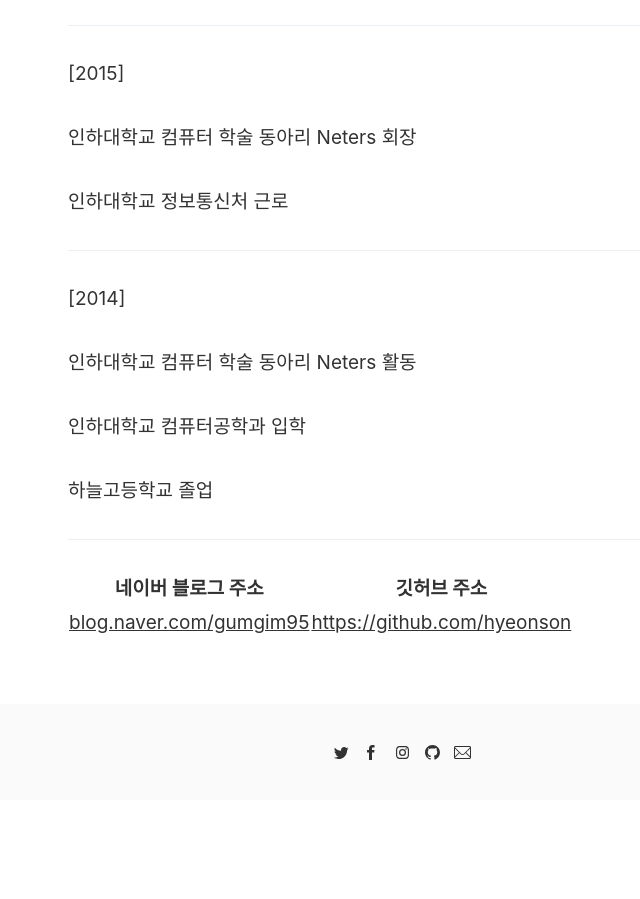
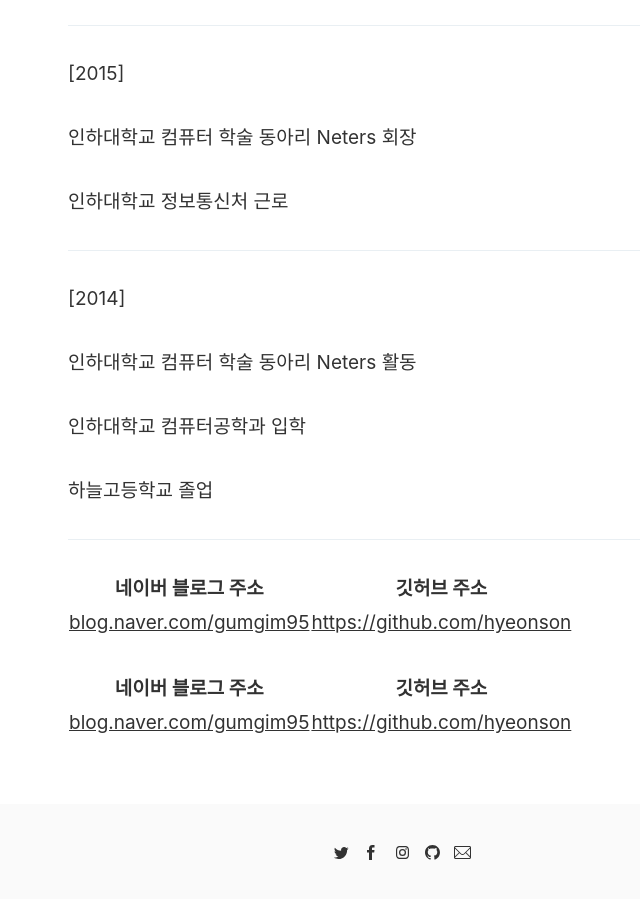
Before and after one commit to hyeonson/hyeonson.git.io, a Jekyll site: the page built from _pages/about.md, in a window 1280 px wide and 900 px high, scrolled down 1511 px. Shown: the whole window, without its empty margins (238-878 px from the left). Built offline with Jekyll 4.4.1, drawn with Linux system fonts in a browser that asks for light colours; before the commit the page ends 2311 px from its top, so only the background shows below that.

Commit message:
로고 추가, about 표 수정

```diff
--- a/_config.yml
+++ b/_config.yml
@@ -8,7 +8,7 @@
 # Site settings
 title:       현슨의 개인블로그
 email:       'gumgim95@naver.com'
-description: '일기장'
+description: '현슨 일기장'
 baseurl:     '' # The subpath of your site, e.g. /blog
 url:         'https://hyeonson.github.io' # The base hostname & protocol for your site
 twitter:     ''
--- a/_includes/head.html
+++ b/_includes/head.html
@@ -7,6 +7,9 @@
   <meta name='description' content="{% if page.excerpt %}{{ page.excerpt | strip_html | strip_newlines | truncate: 160 }}{% else %}{{ site.description }}{% endif %}">
   <link rel='canonical' href="{{ page.url | replace:'index.html','' | prepend: site.baseurl | prepend: site.url }}">
   <link rel='alternate' type='application/rss+xml' title='{{ site.title }}' href="{{ '/feed.xml' | prepend: site.baseurl | prepend: site.url }}">
+  <link rel='shortcut icon' type='image/x-icon' href='http://admin.ssgsag.kr/images/logo.png'>
+  <meta property='og:url' content='현슨 개인블로그'>
+  <meta property='og:image' content='http://admin.ssgsag.kr/images/logo.png'>
 
   <style>
     {% capture inlineCSS %}
--- a/_pages/about.md
+++ b/_pages/about.md
@@ -49,3 +49,7 @@ IT 연합 창업 동아리 SOPT 23기 서버파트 수료
 |  네이버 블로그 주소  |  깃허브 주소  |
 | ------------ | ------------ |
 | [blog.naver.com/gumgim95](<https://blog.naver.com/gumgim95>) | [https://github.com/hyeonson](<https://github.com/hyeonson>) |
+
+| 네이버 블로그 주소                                           | 깃허브 주소                                                  |
+| ------------------------------------------------------------ | ------------------------------------------------------------ |
+| [blog.naver.com/gumgim95](<https://blog.naver.com/gumgim95>) | [https://github.com/hyeonson](<https://github.com/hyeonson>) |
```
